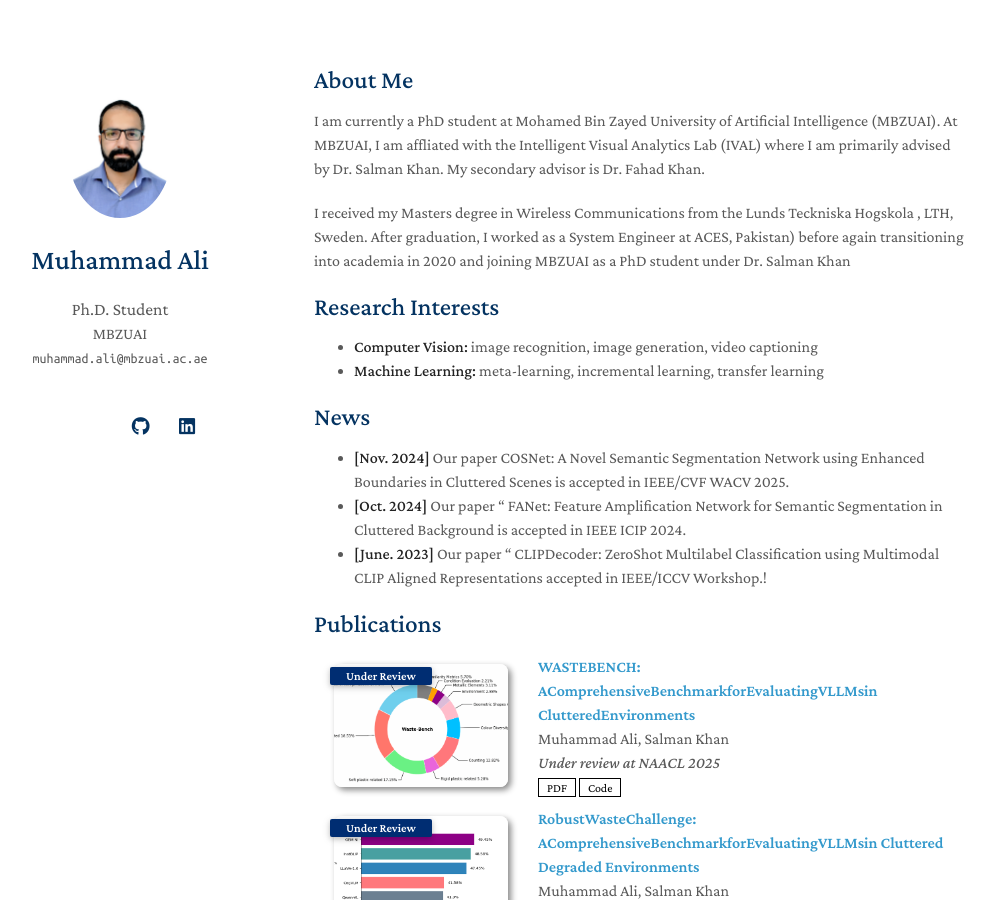
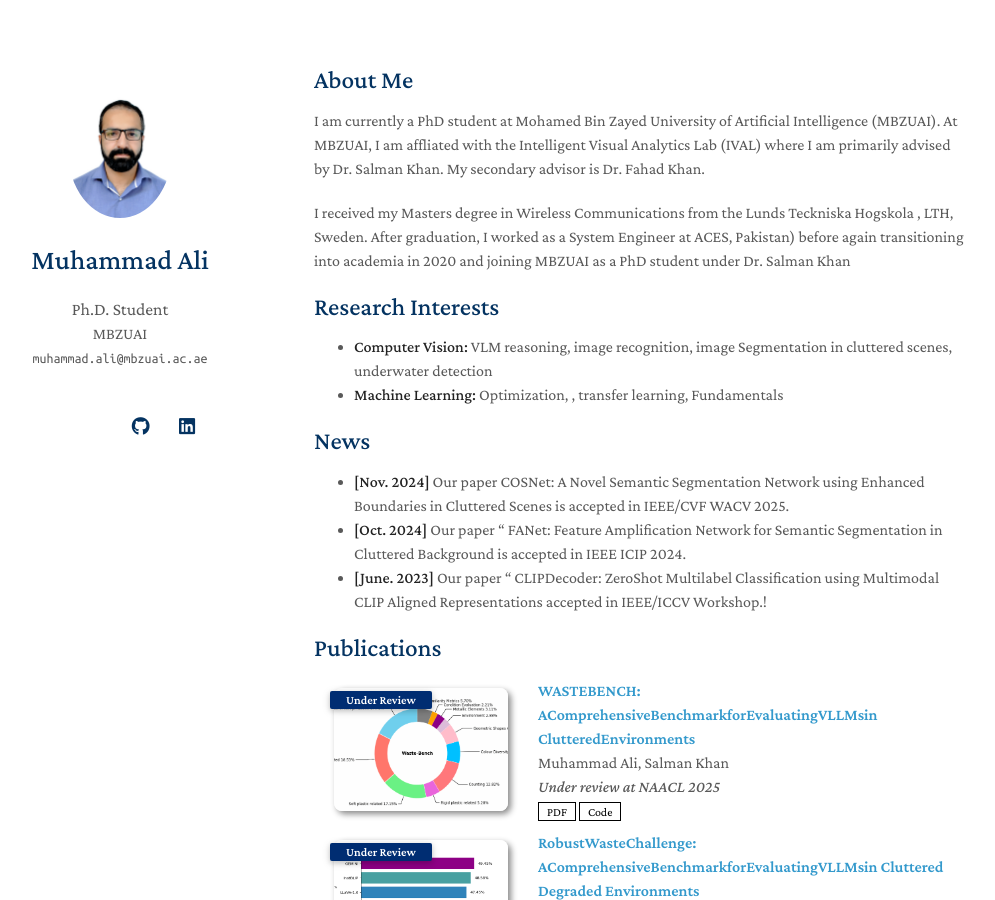
Before and after one commit to aliman80/aliman80.github.io, a Jekyll site: the page built from index.md, in a window 1280 px wide and 900 px high. Shown: the whole window, without its empty margins (156-1151 px from the left). Built offline with Jekyll 4.4.1, drawn with Linux system fonts in a browser that asks for light colours; a style sheet for code colours, icons or effects is not loaded; our own code applies the rules of GitHub Pages for plain Markdown files.

Commit message:
Update index.md

```diff
--- a/index.md
+++ b/index.md
@@ -9,8 +9,8 @@ I am currently a PhD student at Mohamed Bin Zayed University of Artificial Intel
 I received my Masters degree in Wireless Communications from the Lunds Teckniska Hogskola , LTH, Sweden. After graduation, I worked as a System Engineer at ACES, Pakistan) before again transitioning into academia in 2020 and joining MBZUAI as a PhD student under Dr. Salman Khan
 ## Research Interests
 
-- **Computer Vision:** image recognition, image generation, video captioning
-- **Machine Learning:** meta-learning, incremental learning, transfer learning
+- **Computer Vision:** VLM reasoning, image recognition, image Segmentation in cluttered scenes, underwater detection
+- **Machine Learning:** Optimization, , transfer learning, Fundamentals
 
 ## News
 
```
